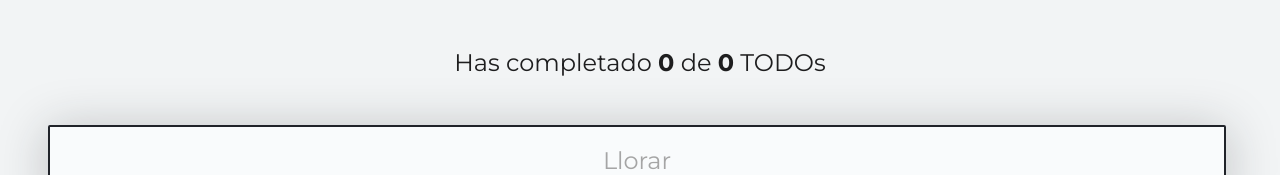
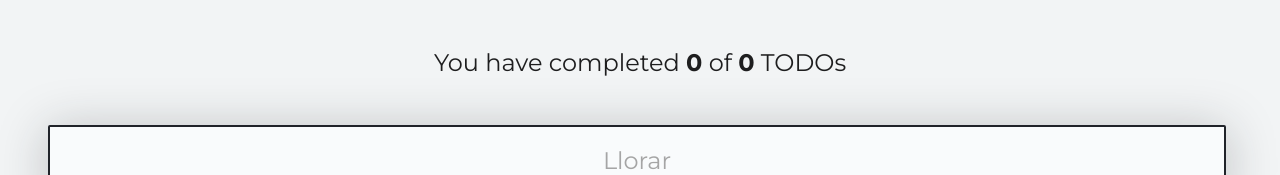
Before and after one commit to Diego-Bonora/TODO-List, a React (Create React App) app: page / in a window 1280 px wide. Shown: the top 175 px of the page. Built offline with nearby package versions, Linux system fonts and the light colour scheme.

Commit message:
React context for prop drilling

```diff
--- a/src/App/App.js
+++ b/src/App/App.js
@@ -1,65 +1,12 @@
 import React from 'react';
 import { AppUI } from './AppUI';
-import { useLocalStorage } from './useLocalStorage';
-
-// localStorage.removeItem('TODOS_V1');
-// const defaultTodos = [
-//   { text: 'Comer Queso', completed: false },
-//   { text: 'Llorar 5 minutos', completed: true },
-//   { text: 'Jugar Paladins', completed: true },
-// ];
-
-// localStorage.setItem('TODOS_V1', JSON.stringify(defaultTodos));
-
+import { TodoProvider } from '../TodoContext/TodoContext';
 
 function App() {
-  const {
-    item: todos,
-    saveItem: saveTodos,
-    loading,
-    error } = useLocalStorage('TODOS_V1', []);
-  const [searchValue, setSearchValue] = React.useState('');
-
-  const completedTodos = todos.filter(todo => !!todo.completed).length;
-  const totalTodos = todos.length;
-
-  const searchedTodos = todos.filter(
-    (todo) => {
-      const todoText = todo.text.toLowerCase()
-      const todoSearch = searchValue.toLowerCase()
-      return todoText.includes(todoSearch)
-    });
-
-  const completeTodo = (text) => {
-    const newTodos = [...todos];
-    const todoIndex = newTodos.findIndex(
-      (todo) => todo.text === text
-    );
-    newTodos[todoIndex].completed = true;
-    saveTodos(newTodos);
-  }
-
-  const deleteTodo = (text) => {
-    const newTodos = [...todos];
-    const todoIndex = newTodos.findIndex(
-      (todo) => todo.text === text
-    );
-    newTodos.splice(todoIndex, 1);
-    saveTodos(newTodos);
-  }
-
   return (
-    <AppUI
-      totalTodos={totalTodos}
-      completedTodos={completedTodos}
-      searchValue={searchValue}
-      setSearchValue={setSearchValue}
-      searchedTodos={searchedTodos}
-      completeTodo={completeTodo}
-      deleteTodo={deleteTodo}
-      loading={loading}
-      error={error}
-    />
+    <TodoProvider>
+      <AppUI />
+    </TodoProvider>
   );
 }
 
--- a/src/App/AppUI.js
+++ b/src/App/AppUI.js
@@ -6,27 +6,25 @@ import { TodoSearch } from '../TodoSearch/TodoSearch';
 import { TodoLoading } from '../TodoLoading/TodoLoading';
 import { TodoError } from '../TodoError/TodoError';
 import { TodoEmpty } from '../TodoEmpty/TodoEmpty';
+import { TodoSearchEmpty } from '../TodoEmpty/TodoSearchEmpty';
+import { TodoContext } from '../TodoContext/TodoContext';
+import React from 'react';
 
+function AppUI() {
+    const {
+        searchedTodos,
+        completeTodo,
+        deleteTodo,
+        totalTodos,
+        loading,
+        error
+    } = React.useContext(TodoContext)
 
-function AppUI({
-    totalTodos,
-    completedTodos,
-    searchValue,
-    setSearchValue,
-    searchedTodos,
-    completeTodo,
-    deleteTodo,
-    loading,
-    error,
-}) {
     return (
         <>
 
-            <TodoCounter total={totalTodos} completed={completedTodos} />
-            <TodoSearch
-                searchValue={searchValue}
-                setSearchValue={setSearchValue}
-            />
+            <TodoCounter />
+            <TodoSearch />
 
             <TodoList>
                 {loading && (
@@ -37,7 +35,8 @@ function AppUI({
                     </>
                 )}
                 {error && <TodoError />}
-                {(!loading && searchedTodos.length === 0) && <TodoEmpty />}
+                {(!loading && totalTodos === 0) && <TodoEmpty />}
+                {(!loading && searchedTodos.length === 0 && totalTodos >= 1) && <TodoSearchEmpty />}
 
                 {searchedTodos.map(todo => (
                     <TodoItem
--- /dev/null
+++ b/src/TodoContext/TodoContext.js
@@ -0,0 +1,59 @@
+import React from "react";
+import { useLocalStorage } from './useLocalStorage';
+
+const TodoContext = React.createContext();
+
+function TodoProvider({ children }) {
+    const {
+        item: todos,
+        saveItem: saveTodos,
+        loading,
+        error } = useLocalStorage('TODOS_V1', []);
+    const [searchValue, setSearchValue] = React.useState('');
+
+    const completedTodos = todos.filter(todo => !!todo.completed).length;
+    const totalTodos = todos.length;
+
+    const searchedTodos = todos.filter(
+        (todo) => {
+            const todoText = todo.text.toLowerCase()
+            const todoSearch = searchValue.toLowerCase()
+            return todoText.includes(todoSearch)
+        });
+
+    const completeTodo = (text) => {
+        const newTodos = [...todos];
+        const todoIndex = newTodos.findIndex(
+            (todo) => todo.text === text
+        );
+        newTodos[todoIndex].completed = true;
+        saveTodos(newTodos);
+    }
+
+    const deleteTodo = (text) => {
+        const newTodos = [...todos];
+        const todoIndex = newTodos.findIndex(
+            (todo) => todo.text === text
+        );
+        newTodos.splice(todoIndex, 1);
+        saveTodos(newTodos);
+    }
+
+    return (
+        <TodoContext.Provider value={{
+            totalTodos,
+            completedTodos,
+            searchValue,
+            setSearchValue,
+            searchedTodos,
+            completeTodo,
+            deleteTodo,
+            loading,
+            error,
+        }}>
+            {children}
+        </TodoContext.Provider>
+    );
+}
+
+export { TodoContext, TodoProvider };
--- a/src/TodoCounter/TodoCounter.js
+++ b/src/TodoCounter/TodoCounter.js
@@ -1,9 +1,13 @@
+import { TodoContext } from '../TodoContext/TodoContext';
 import './TodoCounter.css';
+import React from 'react';
 
-function TodoCounter({ total, completed }) {
+function TodoCounter() {
+    const { completedTodos, totalTodos } = React.useContext(TodoContext)
+
     return (
         <h1 className="TodoCounter">
-            Has completado <span>{completed}</span> de <span>{total}</span> TODOs
+            You have completed <span>{completedTodos}</span> of <span>{totalTodos}</span> TODOs
         </h1>
     );
 }
--- /dev/null
+++ b/src/TodoEmpty/TodoSearchEmpty.js
@@ -0,0 +1,18 @@
+import React from 'react'
+import { ReactComponent as Arrow } from './rightArrow.svg'
+import './TodoEmpty.css'
+
+function TodoSearchEmpty() {
+    return (
+        <div className='EmptyTodos-container'>
+            <h1 className='EmptyTodos-message'>There are no TODOs created for this search</h1>
+            <div className="Arrow-container">
+                <div className="Arrow-movement">
+                    <Arrow className="Arrow" />
+                </div>
+            </div>
+        </div >
+    );
+}
+
+export { TodoSearchEmpty };
--- a/src/TodoSearch/TodoSearch.js
+++ b/src/TodoSearch/TodoSearch.js
@@ -1,8 +1,9 @@
 import React from 'react'
 import './TodoSearch.css'
+import { TodoContext } from '../TodoContext/TodoContext';
 
-function TodoSearch({ searchValue, setSearchValue }) {
-
+function TodoSearch() {
+    const { searchValue, setSearchValue } = React.useContext(TodoContext)
 
     return (
         <input
```
Also changed, not shown: src/TodoContext/useLocalStorage.js (renamed from src/App/useLocalStorage.js, +10 -0 lines).
